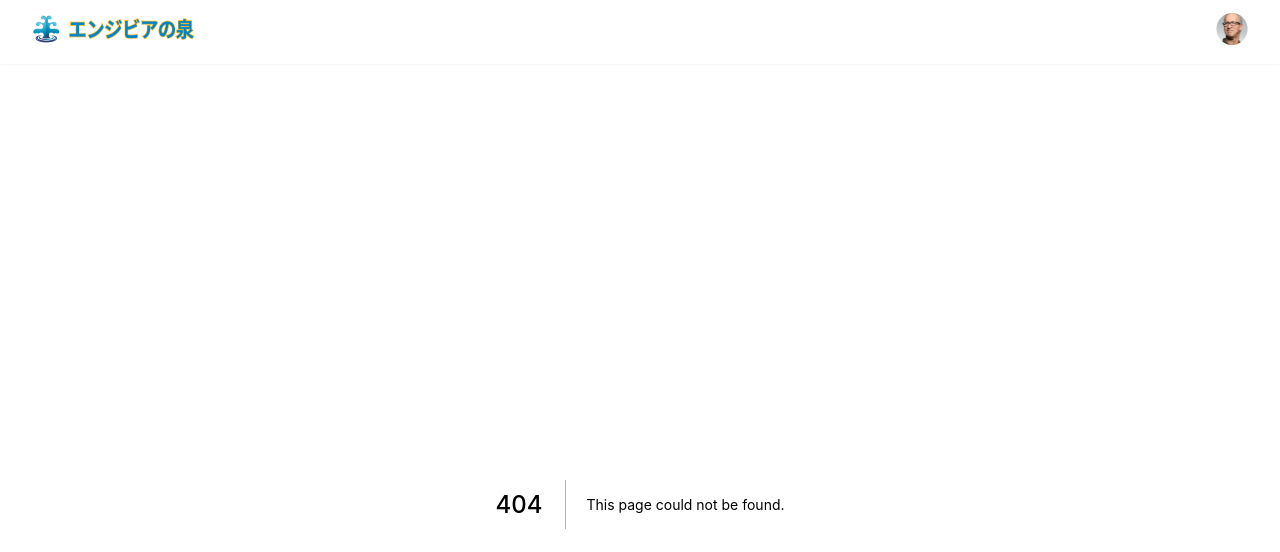
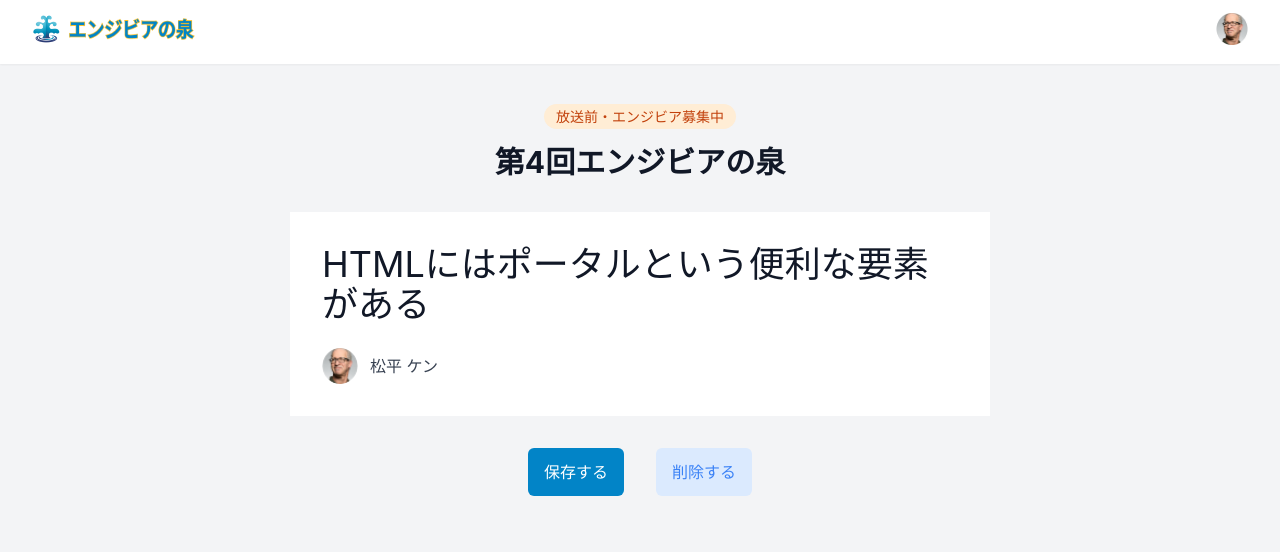
Before and after one commit to Qin-Eva/pj_engivia, a Next.js app: page /posts/edit/1 in a window 1280 px wide. Before the commit this address had no page. Shown: the top 552 px of the page. Built offline with nearby package versions, Linux system fonts and the light colour scheme.

Commit message:
エンジビア編集・削除選択ページ作成

```diff
--- /dev/null
+++ b/src/pages/posts/edit/[id].jsx
@@ -0,0 +1,43 @@
+import React from 'react'
+import { TitleWithLabel } from 'components/TitleWithLabel'
+import Image from 'next/image'
+import Button from 'components/Button'
+
+const Post = () => {
+  return (
+    <div className="w-[700px] mx-auto">
+      <TitleWithLabel title="第4回エンジビアの泉" is_streamed={1} />
+      <div className="bg-white p-8 mt-[32px]">
+        <p className="text-gray-900 text-[36px] leading-[1.111111111]">
+          HTMLにはポータルという便利な要素がある
+        </p>
+        <div className="flex justify-between items-end mt-[24px]">
+          <div className="flex items-center">
+            <Image
+              className="rounded-full"
+              src="/Avatar.png"
+              alt="ユーザー写真"
+              width="36"
+              height="36"
+            />
+            <p className="ml-3 text-gray-700">松平 ケン</p>
+          </div>
+        </div>
+      </div>
+      <div className="mt-[32px] flex justify-center">
+        <div className="mr-[32px]">
+          <Button type="primary" onClick={() => console.log('click')}>
+            保存する
+          </Button>
+        </div>
+        <div>
+          <Button type="secondary" onClick={() => console.log('click')}>
+            削除する
+          </Button>
+        </div>
+      </div>
+    </div>
+  )
+}
+
+export default Post
```
